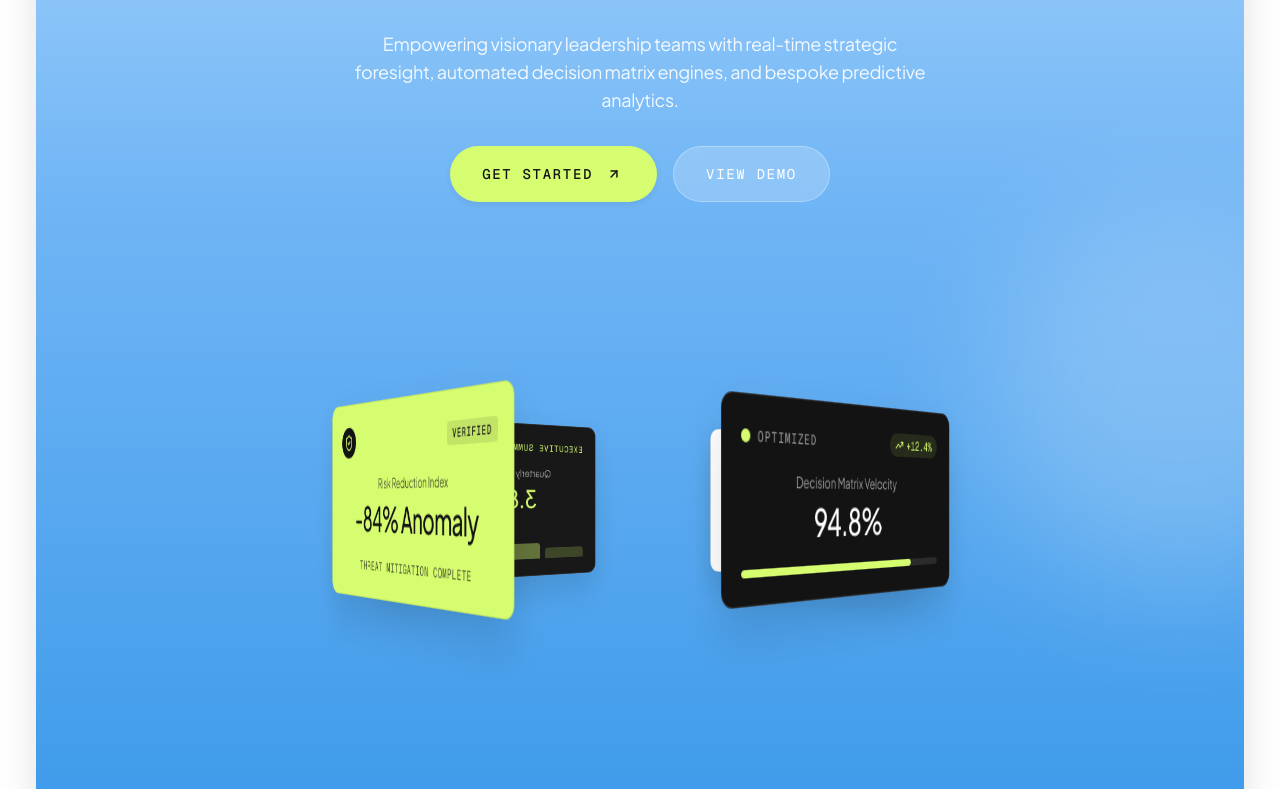
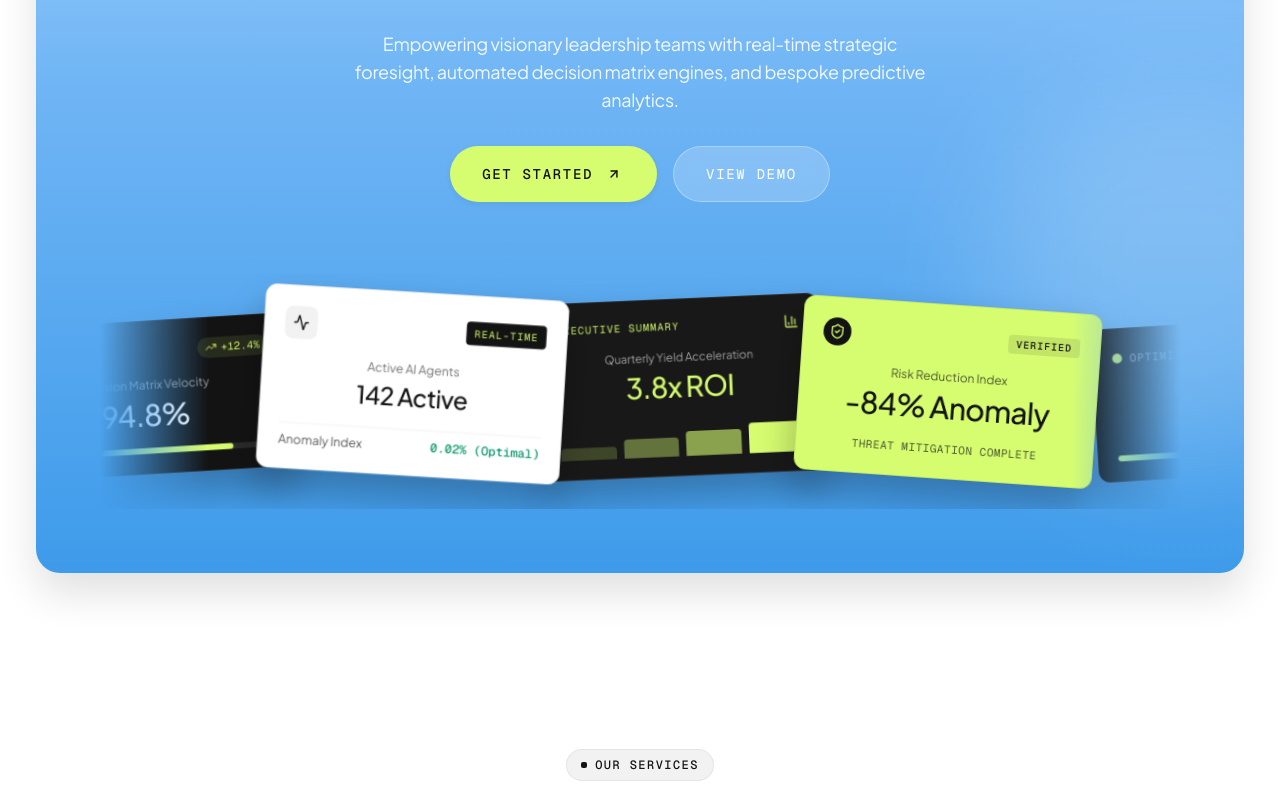
Before and after one commit to shammu007/bizpsy-new-website, a Next.js app: page / in a window 1280 px wide. Shown: the part 521-1310 px from the top of the page. Built offline with nearby package versions, Linux system fonts and the light colour scheme.

Commit message:
refactor: revert Hero marquee to alternating 3D tilt zigzag style

```diff
--- a/components/sections/Hero.tsx
+++ b/components/sections/Hero.tsx
@@ -5,8 +5,7 @@ import { motion } from "framer-motion";
 import { HERO_DATA } from "@/lib/data";
 import { Button } from "@/components/ui/Button";
 import { RatingStars } from "@/components/ui/RatingStars";
-import { ThreeDCardCarousel } from "@/components/ui/3d-carousel";
-import { heroCards } from "@/lib/hero-cards";
+import { HeroMarquee } from "@/components/ui/HeroMarquee";
 
 export function Hero() {
   return (
@@ -59,7 +58,7 @@ export function Hero() {
           initial={{ opacity: 0, y: 20 }}
           animate={{ opacity: 1, y: 0 }}
           transition={{ duration: 0.6, delay: 0.3 }}
-          className="flex flex-col sm:flex-row items-center gap-4 z-10 mb-8 w-full sm:w-auto"
+          className="flex flex-col sm:flex-row items-center gap-4 z-10 mb-12 sm:mb-16 w-full sm:w-auto"
         >
           <Button
             href={HERO_DATA.ctaPrimary.href}
@@ -80,19 +79,14 @@ export function Hero() {
           </Button>
         </motion.div>
 
-        {/* 3D Auto-Rotating Card Carousel */}
+        {/* Hero Card Marquee (Zigzag Style) */}
         <motion.div
           initial={{ opacity: 0, y: 30 }}
           animate={{ opacity: 1, y: 0 }}
           transition={{ duration: 0.8, delay: 0.4 }}
-          className="w-full z-10"
+          className="w-full z-10 pt-2"
         >
-          <ThreeDCardCarousel
-            cards={heroCards}
-            autoRotate
-            speed={7}
-            className="mx-auto mt-4 w-full max-w-5xl"
-          />
+          <HeroMarquee />
         </motion.div>
       </div>
     </section>
--- a/components/ui/HeroMarquee.tsx
+++ b/components/ui/HeroMarquee.tsx
@@ -10,62 +10,81 @@ import {
   GrowthCard,
 } from "@/components/ui/MockupCards";
 
-interface FanCardWrapperProps {
+const CARD_STYLES = [
+  {
+    id: "card-1",
+    rotateZ: -3.5,
+    rotateY: 6,
+    scale: 0.98,
+    zIndex: 10,
+    floatDuration: 4.2,
+    floatDelay: 0,
+  },
+  {
+    id: "card-2",
+    rotateZ: 3.5,
+    rotateY: -6,
+    scale: 1.02,
+    zIndex: 20,
+    floatDuration: 4.8,
+    floatDelay: 0.7,
+  },
+  {
+    id: "card-3",
+    rotateZ: -2.5,
+    rotateY: 8,
+    scale: 0.95,
+    zIndex: 10,
+    floatDuration: 3.8,
+    floatDelay: 1.4,
+  },
+  {
+    id: "card-4",
+    rotateZ: 4.0,
+    rotateY: -5,
+    scale: 1.0,
+    zIndex: 20,
+    floatDuration: 5.0,
+    floatDelay: 2.1,
+  },
+];
+
+function CardWrapper({
+  children,
+  styleIndex,
+  shouldReduceMotion,
+}: {
   children: React.ReactNode;
-  index: number;
-  totalCards: number;
+  styleIndex: number;
   shouldReduceMotion: boolean;
-}
-
-function FanCardWrapper({
-  children,
-  index,
-  totalCards,
-  shouldReduceMotion,
-}: FanCardWrapperProps) {
-  // Compute normalized position t in range [-1, 1] across the set
-  const t = totalCards > 1 ? (index / (totalCards - 1)) * 2 - 1 : 0;
-
-  // Progressive Monotonic Fan/Arc Formulas:
-  // 1. Monotonic linear rotation ramp from -7deg to +7deg
-  const rotateZ = t * 7;
-
-  // 2. Parabolic vertical arc (center elevated at ~-8px, edges dropped at ~+28px)
-  const baseTranslateY = t * t * 36 - 8;
-
-  // 3. Depth scaling: center cards at 1.0, edge cards at 0.92
-  const scale = 1 - t * t * 0.08;
-
-  // 4. Staggered zIndex: center cards on top
-  const zIndex = Math.round(30 - Math.abs(t) * 15);
-
-  // Per-card float duration & delay
-  const floatDuration = 4.0 + (index % 3) * 0.8;
-  const floatDelay = index * 0.5;
+}) {
+  const config = CARD_STYLES[styleIndex % CARD_STYLES.length];
 
   return (
     <div
-      style={{ zIndex }}
-      className="shrink-0 -mx-4 sm:-mx-6 transition-transform duration-300 transform-gpu will-change-transform group/card hover:z-50"
+      style={{
+        zIndex: config.zIndex,
+      }}
+      className="shrink-0 -mx-2 sm:-mx-4 transition-transform duration-500 hover:scale-105 hover:z-30 hover:rotate-0 transform-gpu will-change-transform"
     >
-      {/* Rigid 3D Arc Transform Layer */}
+      {/* 3D Tilt Layer */}
       <div
-        className="transform-gpu will-change-transform transition-transform duration-300 group-hover/card:scale-105 group-hover/card:rotate-0"
+        className="transition-transform duration-500 transform-gpu"
         style={{
-          transform: `translateY(${baseTranslateY}px) rotateZ(${rotateZ}deg) scale(${scale})`,
+          transform: `rotateZ(${config.rotateZ}deg) rotateY(${config.rotateY}deg) scale(${config.scale})`,
           transformStyle: "preserve-3d",
         }}
       >
-        {/* Independent Vertical Float Oscillation (±7px) */}
+        {/* Independent Floating Vertical Bob */}
         <motion.div
-          animate={shouldReduceMotion ? false : { y: [-7, 7, -7] }}
+          animate={shouldReduceMotion ? false : { y: [-8, 8, -8] }}
           transition={{
-            duration: floatDuration,
+            duration: config.floatDuration,
             repeat: Infinity,
             ease: "easeInOut",
-            delay: floatDelay,
+            delay: config.floatDelay,
           }}
-          className="shadow-[0_24px_48px_rgba(0,0,0,0.14)] rounded-card transform-gpu will-change-transform"
+          className="shadow-[0_20px_40px_rgba(0,0,0,0.18)] rounded-card transform-gpu will-change-transform"
         >
           {children}
         </motion.div>
@@ -104,18 +123,16 @@ export function HeroMarquee() {
     />,
   ];
 
-  const totalCards = cardList.length;
-
   return (
     <div
-      className="relative w-full overflow-hidden select-none py-10 marquee-mask"
-      style={{ perspective: "1400px" }}
+      className="relative w-full overflow-hidden select-none py-6 marquee-mask"
+      style={{ perspective: "1200px" }}
       onMouseEnter={() => setIsHovered(true)}
       onMouseLeave={() => setIsHovered(false)}
     >
-      {/* Rigid Moving Flex Track: translateX 0% -> -50% */}
+      {/* Track moving translateX 0% to -50% */}
       <motion.div
-        className="flex shrink-0 items-center transform-gpu will-change-transform px-4"
+        className="flex shrink-0 items-center transform-gpu will-change-transform"
         initial={{ x: "0%" }}
         animate={
           shouldReduceMotion || isHovered
@@ -129,31 +146,29 @@ export function HeroMarquee() {
           repeatType: "loop",
         }}
       >
-        {/* Set 1: Progressive Fan Arc */}
-        <div className="flex shrink-0 items-center pr-8">
+        {/* Set 1 */}
+        <div className="flex shrink-0 items-center pr-6">
           {cardList.map((card, idx) => (
-            <FanCardWrapper
+            <CardWrapper
               key={`set1-${idx}`}
-              index={idx}
-              totalCards={totalCards}
+              styleIndex={idx}
               shouldReduceMotion={shouldReduceMotion}
             >
               {card}
-            </FanCardWrapper>
+            </CardWrapper>
           ))}
         </div>
 
-        {/* Set 2: Identical Duplicated Fan Arc for Seamless Loop */}
-        <div className="flex shrink-0 items-center pr-8">
+        {/* Set 2 (Identical Duplicate for Seamless -50% Loop) */}
+        <div className="flex shrink-0 items-center pr-6">
           {cardList.map((card, idx) => (
-            <FanCardWrapper
+            <CardWrapper
               key={`set2-${idx}`}
-              index={idx}
-              totalCards={totalCards}
+              styleIndex={idx}
               shouldReduceMotion={shouldReduceMotion}
             >
               {card}
-            </FanCardWrapper>
+            </CardWrapper>
           ))}
         </div>
       </motion.div>
```
